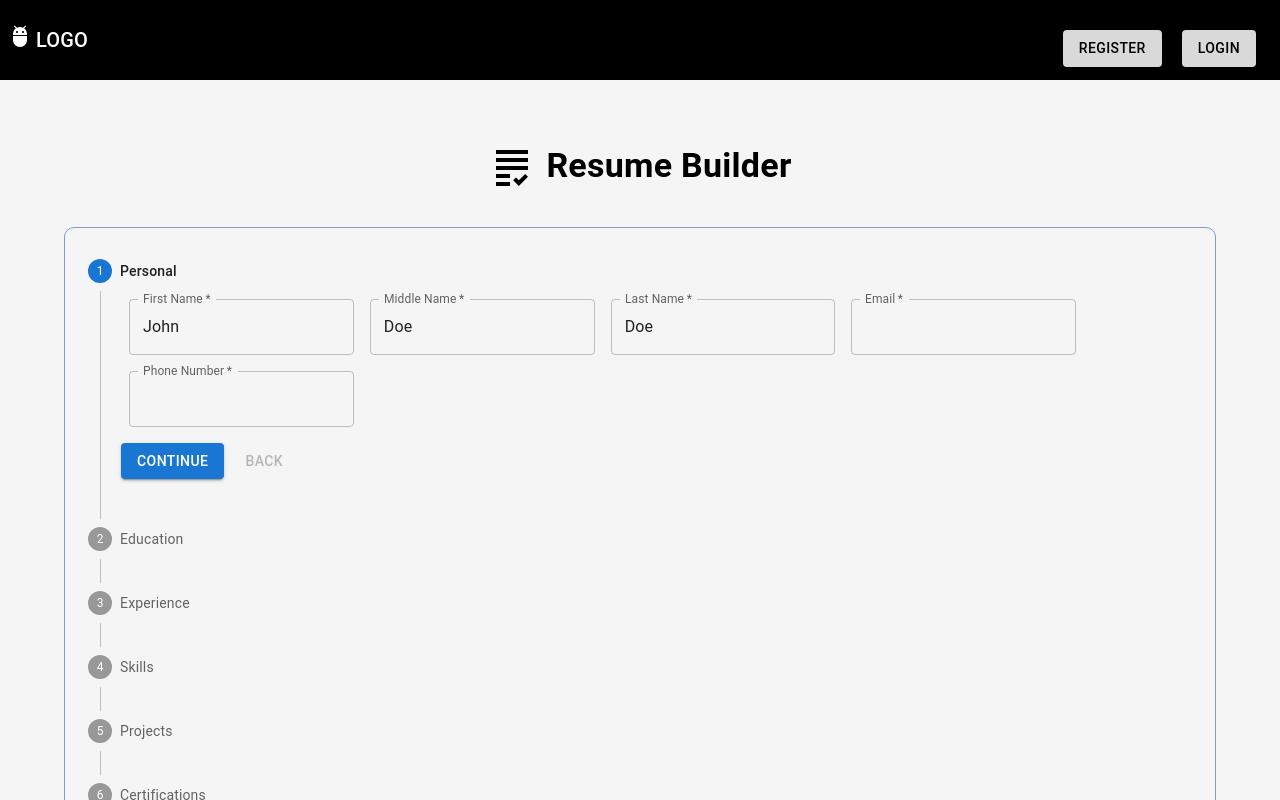
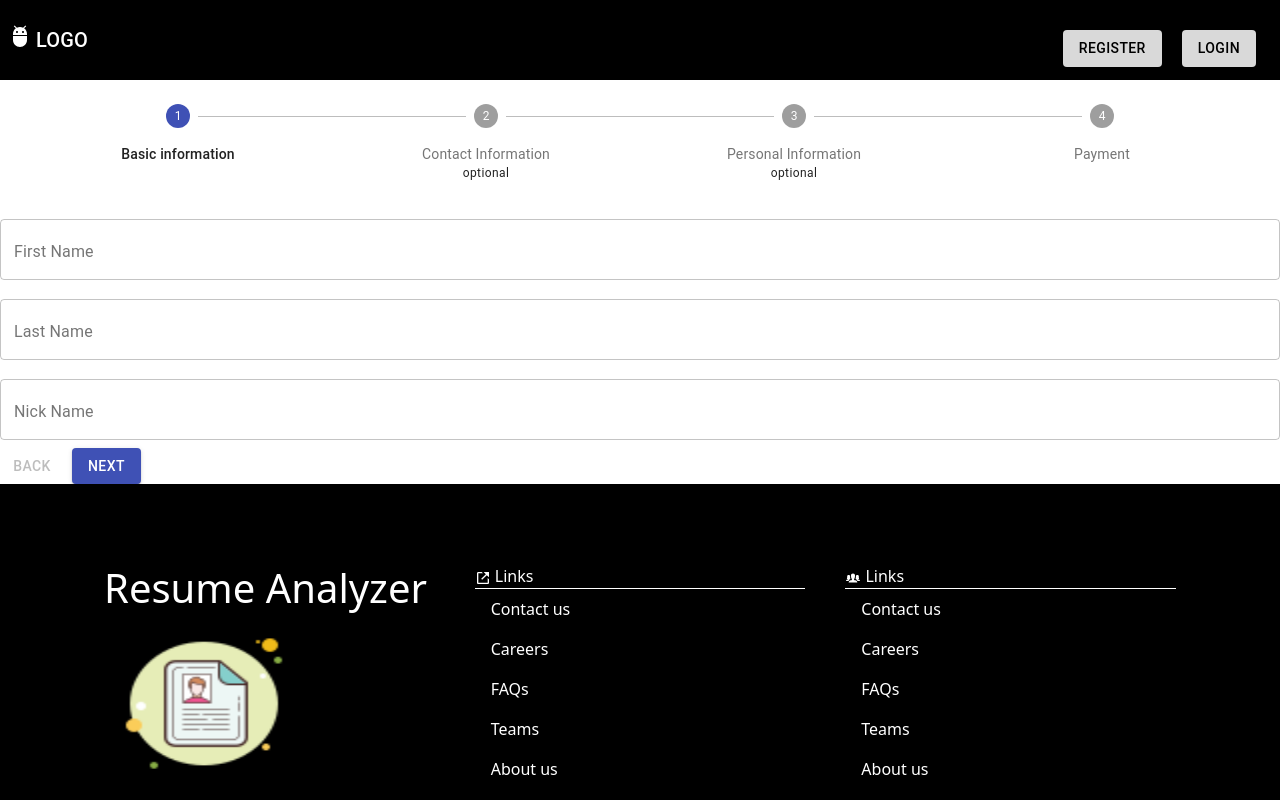
Before and after one commit to Bhushan21z/resume_analyzer_react, a React (Create React App) app: page /resume in a window 1280 px wide. Shown: the top 800 px of the page. Built offline with nearby package versions, Linux system fonts and the light colour scheme; a web font is replaced by a local one.

Commit message:
another stepper form

```diff
--- a/package.json
+++ b/package.json
@@ -21,6 +21,7 @@
     "react-bootstrap": "^2.4.0",
     "react-chartjs-2": "^4.2.0",
     "react-dom": "^18.1.0",
+    "react-hook-form": "^7.38.0",
     "react-icons": "^4.4.0",
     "react-lottie": "^1.2.3",
     "react-router": "^6.3.0",
--- a/src/Components/MakeNew/Makenew.jsx
+++ b/src/Components/MakeNew/Makenew.jsx
@@ -1,155 +1,393 @@
-import * as React from "react";
-import Box from "@mui/material/Box";
-import Stepper from "@mui/material/Stepper";
-import Step from "@mui/material/Step";
-import StepLabel from "@mui/material/StepLabel";
-import StepContent from "@mui/material/StepContent";
-import Button from "@mui/material/Button";
-import Paper from "@mui/material/Paper";
-import Typography from "@mui/material/Typography";
-import { Divider, Grid } from "@mui/material";
-import Personal from "./Personal";
-import Education from "./Education";
-import Experience from "./Exp";
-import Skills from "./Skills";
-import Projects from "./Projects";
-import Achievements from "./Achievements";
-import References from "./References";
-import Certificates from "./Certificates";
-import GradingIcon from "@mui/icons-material/Grading";
-const steps = [
-  {
-    label: "Personal",
-    content: <Personal />,
+import React, { useState } from "react";
+import {
+  Typography,
+  TextField,
+  Button,
+  Stepper,
+  Step,
+  StepLabel,
+} from "@material-ui/core";
+import { makeStyles } from "@material-ui/core/styles";
+import {
+  useForm,
+  Controller,
+  FormProvider,
+  useFormContext,
+} from "react-hook-form";
+
+const useStyles = makeStyles((theme) => ({
+  button: {
+    marginRight: theme.spacing(1),
   },
-  {
-    label: "Education",
-    content: <Education />,
-  },
-  {
-    label: "Experience",
-    content: <Experience />,
-  },
-  {
-    label: "Skills",
-    content: <Skills />,
-  },
-  {
-    label: "Projects",
-    content: <Projects />,
-  },
-  {
-    label: "Certifications",
-    content: <Certificates />,
-  },
-  {
-    label: "Achievements",
-    content: <Achievements />,
-  },
-  {
-    label: "References",
-    content: <References />,
-  },
-];
+}));
 
-export default function VerticalLinearStepper() {
-  const [activeStep, setActiveStep] = React.useState(0);
+function getSteps() {
+  return [
+    "Basic information",
+    "Contact Information",
+    "Personal Information",
+    "Payment",
+  ];
+}
+const BasicForm = () => {
+  const { control } = useFormContext();
+  return (
+    <>
+      <Controller
+        control={control}
+        name="firstName"
+        render={({ field }) => (
+          <TextField
+            id="first-name"
+            label="First Name"
+            variant="outlined"
+            placeholder="Enter Your First Name"
+            fullWidth
+            margin="normal"
+            {...field}
+          />
+        )}
+      />
 
-  const handleNext = () => {
-    setActiveStep((prevActiveStep) => prevActiveStep + 1);
+      <Controller
+        control={control}
+        name="lastName"
+        render={({ field }) => (
+          <TextField
+            id="last-name"
+            label="Last Name"
+            variant="outlined"
+            placeholder="Enter Your Last Name"
+            fullWidth
+            margin="normal"
+            {...field}
+          />
+        )}
+      />
+
+      <Controller
+        control={control}
+        name="nickName"
+        render={({ field }) => (
+          <TextField
+            id="nick-name"
+            label="Nick Name"
+            variant="outlined"
+            placeholder="Enter Your Nick Name"
+            fullWidth
+            margin="normal"
+            {...field}
+          />
+        )}
+      />
+    </>
+  );
+};
+const ContactForm = () => {
+  const { control } = useFormContext();
+  return (
+    <>
+      <Controller
+        control={control}
+        name="emailAddress"
+        render={({ field }) => (
+          <TextField
+            id="email"
+            label="E-mail"
+            variant="outlined"
+            placeholder="Enter Your E-mail Address"
+            fullWidth
+            margin="normal"
+            {...field}
+          />
+        )}
+      />
+
+      <Controller
+        control={control}
+        name="phoneNumber"
+        render={({ field }) => (
+          <TextField
+            id="phone-number"
+            label="Phone Number"
+            variant="outlined"
+            placeholder="Enter Your Phone Number"
+            fullWidth
+            margin="normal"
+            {...field}
+          />
+        )}
+      />
+      <Controller
+        control={control}
+        name="alternatePhone"
+        render={({ field }) => (
+          <TextField
+            id="alternate-phone"
+            label="Alternate Phone"
+            variant="outlined"
+            placeholder="Enter Your Alternate Phone"
+            fullWidth
+            margin="normal"
+            {...field}
+          />
+        )}
+      />
+    </>
+  );
+};
+const PersonalForm = () => {
+  const { control } = useFormContext();
+  return (
+    <>
+      <Controller
+        control={control}
+        name="address1"
+        render={({ field }) => (
+          <TextField
+            id="address1"
+            label="Address 1"
+            variant="outlined"
+            placeholder="Enter Your Address 1"
+            fullWidth
+            margin="normal"
+            {...field}
+          />
+        )}
+      />
+      <Controller
+        control={control}
+        name="address2"
+        render={({ field }) => (
+          <TextField
+            id="address2"
+            label="Address 2"
+            variant="outlined"
+            placeholder="Enter Your Address 2"
+            fullWidth
+            margin="normal"
+            {...field}
+          />
+        )}
+      />
+      <Controller
+        control={control}
+        name="country"
+        render={({ field }) => (
+          <TextField
+            id="country"
+            label="Country"
+            variant="outlined"
+            placeholder="Enter Your Country Name"
+            fullWidth
+            margin="normal"
+            {...field}
+          />
+        )}
+      />
+    </>
+  );
+};
+const PaymentForm = () => {
+  const { control } = useFormContext();
+  return (
+    <>
+      <Controller
+        control={control}
+        name="cardNumber"
+        render={({ field }) => (
+          <TextField
+            id="cardNumber"
+            label="Card Number"
+            variant="outlined"
+            placeholder="Enter Your Card Number"
+            fullWidth
+            margin="normal"
+            {...field}
+          />
+        )}
+      />
+      <Controller
+        control={control}
+        name="cardMonth"
+        render={({ field }) => (
+          <TextField
+            id="cardMonth"
+            label="Card Month"
+            variant="outlined"
+            placeholder="Enter Your Card Month"
+            fullWidth
+            margin="normal"
+            {...field}
+          />
+        )}
+      />
+      <Controller
+        control={control}
+        name="cardYear"
+        render={({ field }) => (
+          <TextField
+            id="cardYear"
+            label="Card Year"
+            variant="outlined"
+            placeholder="Enter Your Card Year"
+            fullWidth
+            margin="normal"
+            {...field}
+          />
+        )}
+      />
+    </>
+  );
+};
+
+function getStepContent(step) {
+  switch (step) {
+    case 0:
+      return <BasicForm />;
+
+    case 1:
+      return <ContactForm />;
+    case 2:
+      return <PersonalForm />;
+    case 3:
+      return <PaymentForm />;
+    default:
+      return "unknown step";
+  }
+}
+
+const Makenew = () => {
+  const classes = useStyles();
+  const methods = useForm({
+    defaultValues: {
+      firstName: "",
+      lastName: "",
+      nickName: "",
+      emailAddress: "",
+      phoneNumber: "",
+      alternatePhone: "",
+      address1: "",
+      address2: "",
+      country: "",
+      cardNumber: "",
+      cardMonth: "",
+      cardYear: "",
+    },
+  });
+  const [activeStep, setActiveStep] = useState(0);
+  const [skippedSteps, setSkippedSteps] = useState([]);
+  const steps = getSteps();
+
+  const isStepOptional = (step) => {
+    return step === 1 || step === 2;
+  };
+
+  const isStepSkipped = (step) => {
+    return skippedSteps.includes(step);
+  };
+
+  const handleNext = (data) => {
+    console.log(data);
+    if (activeStep == steps.length - 1) {
+      fetch("https://jsonplaceholder.typicode.com/comments")
+        .then((data) => data.json())
+        .then((res) => {
+          console.log(res);
+          setActiveStep(activeStep + 1);
+        });
+    } else {
+      setActiveStep(activeStep + 1);
+      setSkippedSteps(
+        skippedSteps.filter((skipItem) => skipItem !== activeStep)
+      );
+    }
   };
 
   const handleBack = () => {
-    setActiveStep((prevActiveStep) => prevActiveStep - 1);
+    setActiveStep(activeStep - 1);
   };
 
-  const handleReset = () => {
-    setActiveStep(0);
+  const handleSkip = () => {
+    if (!isStepSkipped(activeStep)) {
+      setSkippedSteps([...skippedSteps, activeStep]);
+    }
+    setActiveStep(activeStep + 1);
   };
 
+  // const onSubmit = (data) => {
+  //   console.log(data);
+  // };
   return (
-    <Box
-      sx={{
-        width: "100%",
-        padding: "5%",
-        justifyContent: "center",
-        alignItems: "center",
-        backgroundColor: "#f5f5f5",
-      }}
-    >
-      <Typography
-        variant="h4"
-        sx={{
-          fontWeight: "bold",
-          color: "#000",
-          textAlign: "center",
-          marginBottom: "3%",
-        }}
-      >
-        <GradingIcon
-          sx={{
-            fontSize: "3rem",
-            color: "#000",
-            marginRight: "10px",
-          }}
-        />
-        Resume Builder
-      </Typography>
+    <div>
+      <Stepper alternativeLabel activeStep={activeStep}>
+        {steps.map((step, index) => {
+          const labelProps = {};
+          const stepProps = {};
+          if (isStepOptional(index)) {
+            labelProps.optional = (
+              <Typography
+                variant="caption"
+                align="center"
+                style={{ display: "block" }}
+              >
+                optional
+              </Typography>
+            );
+          }
+          if (isStepSkipped(index)) {
+            stepProps.completed = false;
+          }
+          return (
+            <Step {...stepProps} key={index}>
+              <StepLabel {...labelProps}>{step}</StepLabel>
+            </Step>
+          );
+        })}
+      </Stepper>
 
-      <Grid
-        sx={{
-          padding: "2%",
-          // backgroundColor: "#809bce",
-          borderRadius: "10px",
-          border: "1px solid #809bce",
-        }}
-      >
-        {/* <Box sx={{ maxWidth: 400 }}> */}
-        <Stepper activeStep={activeStep} orientation="vertical">
-          {steps.map((step, index) => (
-            <Step key={step.label}>
-              <StepLabel
-                optional={
-                  index === 7 ? (
-                    <Typography variant="caption">Last step</Typography>
-                  ) : null
-                }
+      {activeStep === steps.length ? (
+        <Typography variant="h3" align="center">
+          Thank You
+        </Typography>
+      ) : (
+        <>
+          <FormProvider {...methods}>
+            <form onSubmit={methods.handleSubmit(handleNext)}>
+              {getStepContent(activeStep)}
+
+              <Button
+                className={classes.button}
+                disabled={activeStep === 0}
+                onClick={handleBack}
               >
-                {step.label}
-              </StepLabel>
-              <StepContent>
-                <Typography>{step.content}</Typography>
-                <Box sx={{ mb: 2 }}>
-                  <div>
-                    <Button
-                      variant="contained"
-                      onClick={handleNext}
-                      sx={{ mt: 1, mr: 1 }}
-                    >
-                      {index === steps.length - 1 ? "Finish" : "Continue"}
-                    </Button>
-                    <Button
-                      disabled={index === 0}
-                      onClick={handleBack}
-                      sx={{ mt: 1, mr: 1 }}
-                    >
-                      Back
-                    </Button>
-                  </div>
-                </Box>
-              </StepContent>
-            </Step>
-          ))}
-        </Stepper>
-        {activeStep === steps.length && (
-          <Paper square elevation={0} sx={{ p: 3 }}>
-            <Typography>All steps completed - you&apos;re finished</Typography>
-            <Button onClick={handleReset} sx={{ mt: 1, mr: 1 }}>
-              Reset
-            </Button>
-          </Paper>
-        )}
-      </Grid>
-    </Box>
+                back
+              </Button>
+              {isStepOptional(activeStep) && (
+                <Button
+                  className={classes.button}
+                  variant="contained"
+                  color="primary"
+                  onClick={handleSkip}
+                >
+                  skip
+                </Button>
+              )}
+              <Button
+                className={classes.button}
+                variant="contained"
+                color="primary"
+                // onClick={handleNext}
+                type="submit"
+              >
+                {activeStep === steps.length - 1 ? "Finish" : "Next"}
+              </Button>
+            </form>
+          </FormProvider>
+        </>
+      )}
+    </div>
   );
-}
+};
+
+export default Makenew;
```
Also changed, not shown: 1 other file (tests, documents, lock files or other folders).
